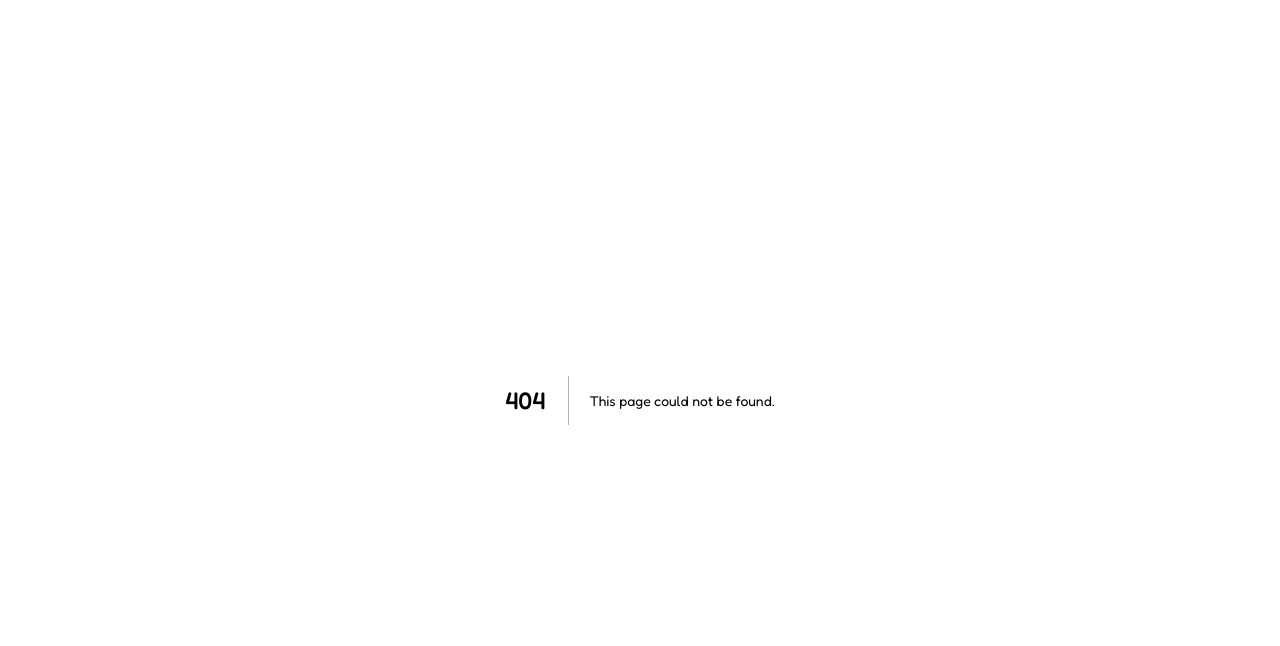
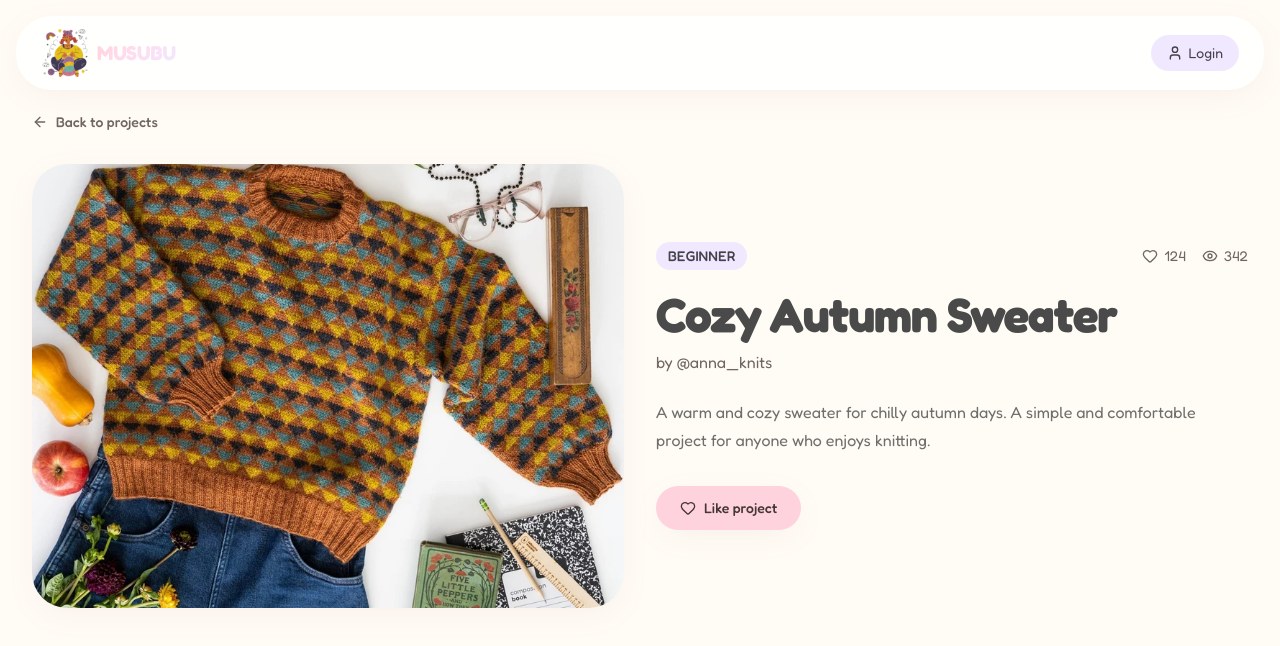
Before and after one commit to palinavasilevich/musubu, a Next.js app: page /projects/1 in a window 1280 px wide. Before the commit this address had no page. Shown: the top 646 px of the page. Built offline with nearby package versions, Linux system fonts and the light colour scheme; no server answers.

Commit message:
feat(projects): add project details page and fix project links

```diff
--- /dev/null
+++ b/app/(main)/projects/[id]/page.tsx
@@ -0,0 +1,24 @@
+import { notFound } from "next/navigation";
+
+import { ProjectDetails } from "@/components/projects/project-details";
+import { projects } from "@/shared/mocks/projects";
+
+interface ProjectPageProps {
+  params: Promise<{
+    id: string;
+  }>;
+}
+
+export default async function ProjectPage({ params }: ProjectPageProps) {
+  const { id } = await params;
+
+  const project = projects.find((project) => project.id === id);
+
+  console.log(project);
+
+  if (!project) {
+    notFound();
+  }
+
+  return <ProjectDetails project={project} />;
+}
--- /dev/null
+++ b/app/(main)/projects/page.tsx
@@ -0,0 +1,3 @@
+export default function ProjectsPage() {
+  return <div>Projects</div>;
+}
--- a/components/home/hero.tsx
+++ b/components/home/hero.tsx
@@ -24,7 +24,7 @@ export async function Hero() {
 
       <div className="mt-8 flex flex-wrap justify-center gap-3">
         <Link
-          href={ROUTES.SEARCH}
+          href={ROUTES.PROJECTS}
           className="inline-flex items-center justify-center gap-2 px-8 py-4 rounded-3xl bg-primary text-primary-foreground font-display font-semibold text-base shadow-glow hover:shadow-float transition-all btn-squish"
         >
           Explore projects <ArrowRight size={18} />
--- a/components/home/projects-section.tsx
+++ b/components/home/projects-section.tsx
@@ -1,10 +1,8 @@
 import Link from "next/link";
 
-import {
-  ProjectCard,
-  ProjectCardProps,
-} from "@/components/projects/project-card";
+import { ProjectCard } from "@/components/projects/project-card";
 import { ROUTES } from "@/shared/constants/routes";
+import { ProjectCardProps } from "@/shared/types/project";
 
 interface ProjectsSectionProps {
   title: string;
@@ -30,7 +28,7 @@ export function ProjectsSection({
 
         {showViewAll && (
           <Link
-            href={ROUTES.SEARCH}
+            href={ROUTES.PROJECTS}
             className="shrink-0 text-sm font-medium text-primary hover:underline"
           >
             View all →
--- a/components/layout/header.tsx
+++ b/components/layout/header.tsx
@@ -29,15 +29,16 @@ export function Header({ user }: HeaderProps) {
             </Link>
 
             <div className="flex items-center gap-2">
+              {user && (
+                <>
                   <Link
-                href={ROUTES.SEARCH}
+                    href={ROUTES.PROJECTS}
                     aria-label="Search"
                     className="hidden rounded-2xl p-2 text-foreground/60 transition-all hover:bg-primary/30 hover:text-foreground btn-squish sm:flex"
                   >
                     <Search size={20} />
                   </Link>
 
-              {user && (
                   <Link
                     href={ROUTES.LIKES}
                     aria-label="Liked projects"
@@ -45,6 +46,7 @@ export function Header({ user }: HeaderProps) {
                   >
                     <Heart size={20} />
                   </Link>
+                </>
               )}
 
               {user ? (
--- a/components/projects/project-card.tsx
+++ b/components/projects/project-card.tsx
@@ -6,7 +6,7 @@ import { ROUTES } from "@/shared/constants/routes";
 export interface ProjectCardProps {
   id: string;
   title: string;
-  image: string;
+  image: string | null;
   author: {
     username: string;
     avatar?: string | null;
@@ -23,16 +23,20 @@ export function ProjectCard({
 }: ProjectCardProps) {
   return (
     <article className="group overflow-hidden rounded-3xl bg-card shadow-soft transition-all duration-300 hover:-translate-y-1 hover:shadow-lg">
-      <Link href={`${ROUTES.PROJECTS}/${id}`}>
-        {/* <div className="relative aspect-square overflow-hidden"> */}
+      <Link href={ROUTES.PROJECT(id)}>
         <div className="relative aspect-4/3 overflow-hidden">
+          {image ? (
             <Image
               src={image}
               alt={title}
               fill
               className="object-cover transition-transform duration-500 group-hover:scale-105"
             />
-
+          ) : (
+            <div className="flex size-full items-center justify-center bg-muted text-muted-foreground">
+              No image
+            </div>
+          )}
           <div className="absolute right-3 top-3 rounded-2xl bg-background/80 p-2 backdrop-blur-sm">
             <Heart className="size-5 text-foreground/70" />
           </div>
--- /dev/null
+++ b/components/projects/project-details.tsx
@@ -0,0 +1,88 @@
+import Image from "next/image";
+import Link from "next/link";
+
+import { ArrowLeft, Eye, Heart } from "lucide-react";
+
+import { ROUTES } from "@/shared/constants/routes";
+import type { Project } from "@/shared/types/project";
+
+interface ProjectDetailsProps {
+  project: Project;
+}
+
+export function ProjectDetails({ project }: ProjectDetailsProps) {
+  return (
+    <div className="space-y-8">
+      <Link
+        href={ROUTES.PROJECTS}
+        className="inline-flex items-center gap-2 text-sm font-medium text-muted-foreground transition-colors hover:text-foreground"
+      >
+        <ArrowLeft className="size-4" />
+        Back to projects
+      </Link>
+
+      <section className="grid gap-8 lg:grid-cols-2">
+        <div className="overflow-hidden rounded-3xl bg-card shadow-soft">
+          <div className="relative aspect-4/3">
+            {project.image ? (
+              <Image
+                src={project.image}
+                alt={project.title}
+                fill
+                priority
+                className="object-cover"
+              />
+            ) : (
+              <div className="flex size-full items-center justify-center bg-muted text-muted-foreground">
+                No image
+              </div>
+            )}
+          </div>
+        </div>
+
+        <div className="flex flex-col justify-center">
+          <div className="flex items-center justify-between gap-4">
+            <span className="rounded-full bg-secondary px-3 py-1 text-sm font-medium text-secondary-foreground">
+              {project.difficulty}
+            </span>
+
+            <div className="flex items-center gap-4 text-sm text-muted-foreground">
+              <span className="flex items-center gap-1.5">
+                <Heart className="size-4" />
+                {project.likes}
+              </span>
+
+              <span className="flex items-center gap-1.5">
+                <Eye className="size-4" />
+                {project.views}
+              </span>
+            </div>
+          </div>
+
+          <h1 className="mt-5 font-display text-4xl font-bold tracking-tight sm:text-5xl">
+            {project.title}
+          </h1>
+
+          <Link
+            href={`${ROUTES.PROFILE}/${project.author.username}`}
+            className="mt-3 w-fit text-muted-foreground transition-colors hover:text-foreground"
+          >
+            by @{project.author.username}
+          </Link>
+
+          <p className="mt-6 leading-7 text-foreground/80">
+            {project.description}
+          </p>
+
+          <button
+            type="button"
+            className="mt-8 flex w-fit items-center gap-2 rounded-2xl bg-primary px-6 py-3 text-sm font-medium text-primary-foreground shadow-soft transition-all hover:shadow-lg btn-squish"
+          >
+            <Heart className="size-4" />
+            Like project
+          </button>
+        </div>
+      </section>
+    </div>
+  );
+}
--- a/shared/constants/routes.ts
+++ b/shared/constants/routes.ts
@@ -10,6 +10,7 @@ export const ROUTES = {
   CREATE: "/create",
   PROFILE: "/profile",
 
-  PROJECTS: (id: string) => `/projects/${id}`,
+  PROJECTS: "/projects",
+  PROJECT: (id: string) => `/projects/${id}`,
   EDIT_PROJECT: (id: string) => `/projects/${id}/edit`,
 } as const;
--- a/shared/mocks/projects.ts
+++ b/shared/mocks/projects.ts
@@ -1,6 +1,8 @@
-import { ProjectCardProps } from "@/components/projects/project-card";
+import { Difficulty } from "@/prisma/generated/client";
 
-export const trendingProjects: ProjectCardProps[] = [
+import type { Project, ProjectCardProps } from "@/shared/types/project";
+
+export const projects: Project[] = [
   {
     id: "1",
     title: "Cozy Autumn Sweater",
@@ -10,6 +12,11 @@ export const trendingProjects: ProjectCardProps[] = [
       avatar: null,
     },
     likes: 124,
+    views: 342,
+    difficulty: Difficulty.BEGINNER,
+    description:
+      "A warm and cozy sweater for chilly autumn days. A simple and comfortable project for anyone who enjoys knitting.",
+    createdAt: new Date("2026-08-28"),
   },
   {
     id: "2",
@@ -20,6 +27,11 @@ export const trendingProjects: ProjectCardProps[] = [
       avatar: null,
     },
     likes: 98,
+    views: 276,
+    difficulty: Difficulty.BEGINNER,
+    description:
+      "A colorful crochet bag with a beautiful floral pattern. A fun project for a relaxing weekend.",
+    createdAt: new Date("2026-08-30"),
   },
   {
     id: "3",
@@ -30,10 +42,12 @@ export const trendingProjects: ProjectCardProps[] = [
       avatar: null,
     },
     likes: 87,
+    views: 198,
+    difficulty: Difficulty.INTERMEDIATE,
+    description:
+      "A delicate embroidery project inspired by nature and handmade illustrations.",
+    createdAt: new Date("2026-08-27"),
   },
-];
-
-export const latestProjects: ProjectCardProps[] = [
   {
     id: "4",
     title: "Soft Lilac Scarf",
@@ -43,6 +57,11 @@ export const latestProjects: ProjectCardProps[] = [
       avatar: null,
     },
     likes: 32,
+    views: 94,
+    difficulty: Difficulty.BEGINNER,
+    description:
+      "A soft and simple lilac scarf that is perfect for cool spring days.",
+    createdAt: new Date("2026-09-01"),
   },
   {
     id: "5",
@@ -53,6 +72,11 @@ export const latestProjects: ProjectCardProps[] = [
       avatar: null,
     },
     likes: 27,
+    views: 81,
+    difficulty: Difficulty.BEGINNER,
+    description:
+      "A cute little crochet bunny that makes a lovely handmade gift.",
+    createdAt: new Date("2026-08-31"),
   },
   {
     id: "6",
@@ -63,5 +87,17 @@ export const latestProjects: ProjectCardProps[] = [
       avatar: null,
     },
     likes: 19,
+    views: 63,
+    difficulty: Difficulty.INTERMEDIATE,
+    description:
+      "A simple weekend knitting project for makers who want to create something cozy.",
+    createdAt: new Date("2026-08-29"),
   },
 ];
+export const trendingProjects: ProjectCardProps[] = [...projects]
+  .sort((a, b) => b.likes - a.likes)
+  .slice(0, 3);
+
+export const latestProjects: ProjectCardProps[] = [...projects]
+  .sort((a, b) => b.createdAt.getTime() - a.createdAt.getTime())
+  .slice(0, 3);
--- /dev/null
+++ b/shared/types/project.ts
@@ -0,0 +1,19 @@
+import { Difficulty } from "@/prisma/generated/client";
+
+export interface ProjectCardProps {
+  id: string;
+  title: string;
+  image: string | null;
+  author: {
+    username: string;
+    avatar?: string | null;
+  };
+  likes: number;
+}
+
+export interface Project extends ProjectCardProps {
+  description: string;
+  views: number;
+  difficulty: Difficulty;
+  createdAt: Date;
+}
```
Lines whose indentation alone changed are shown as unchanged.
